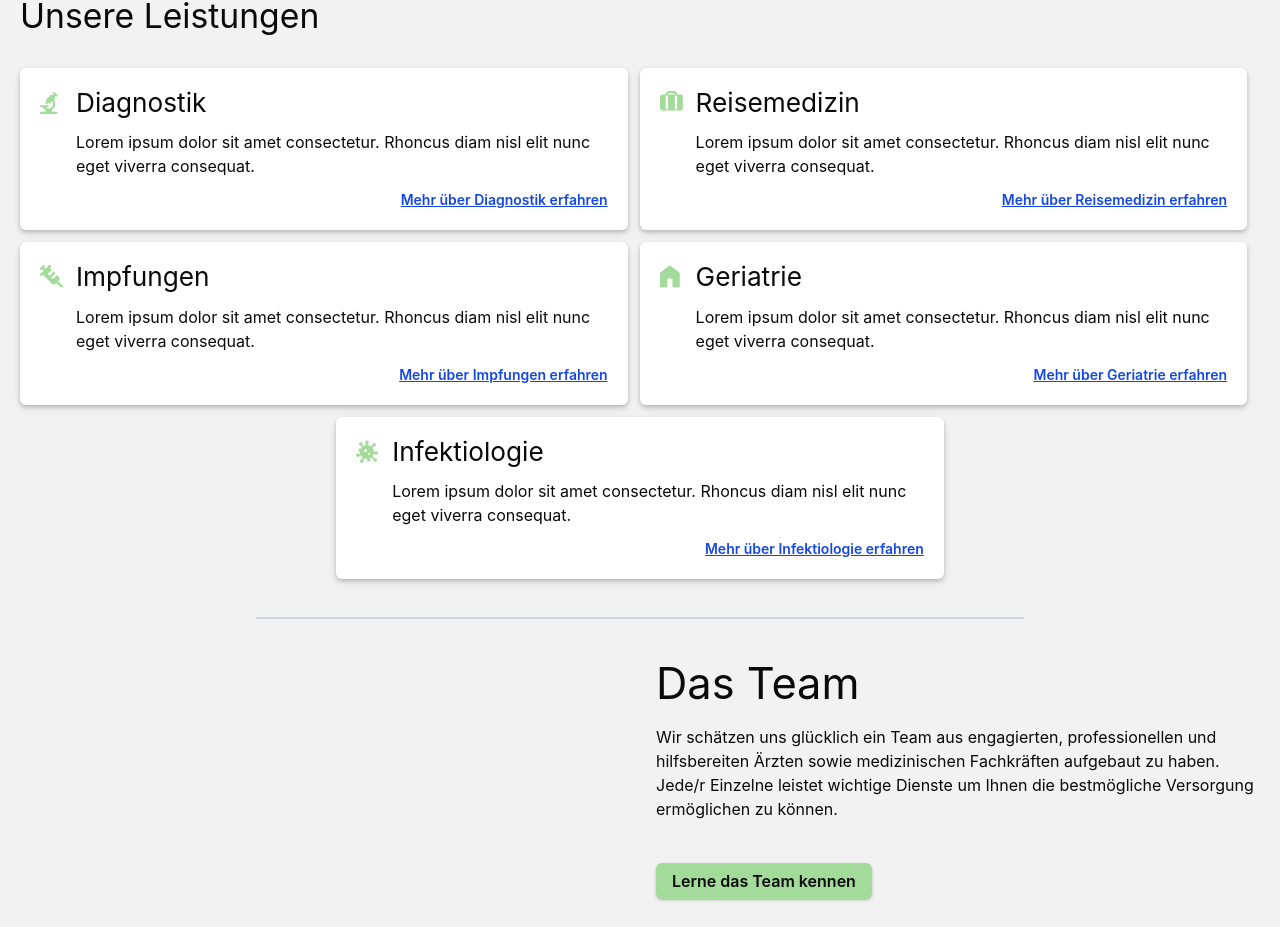
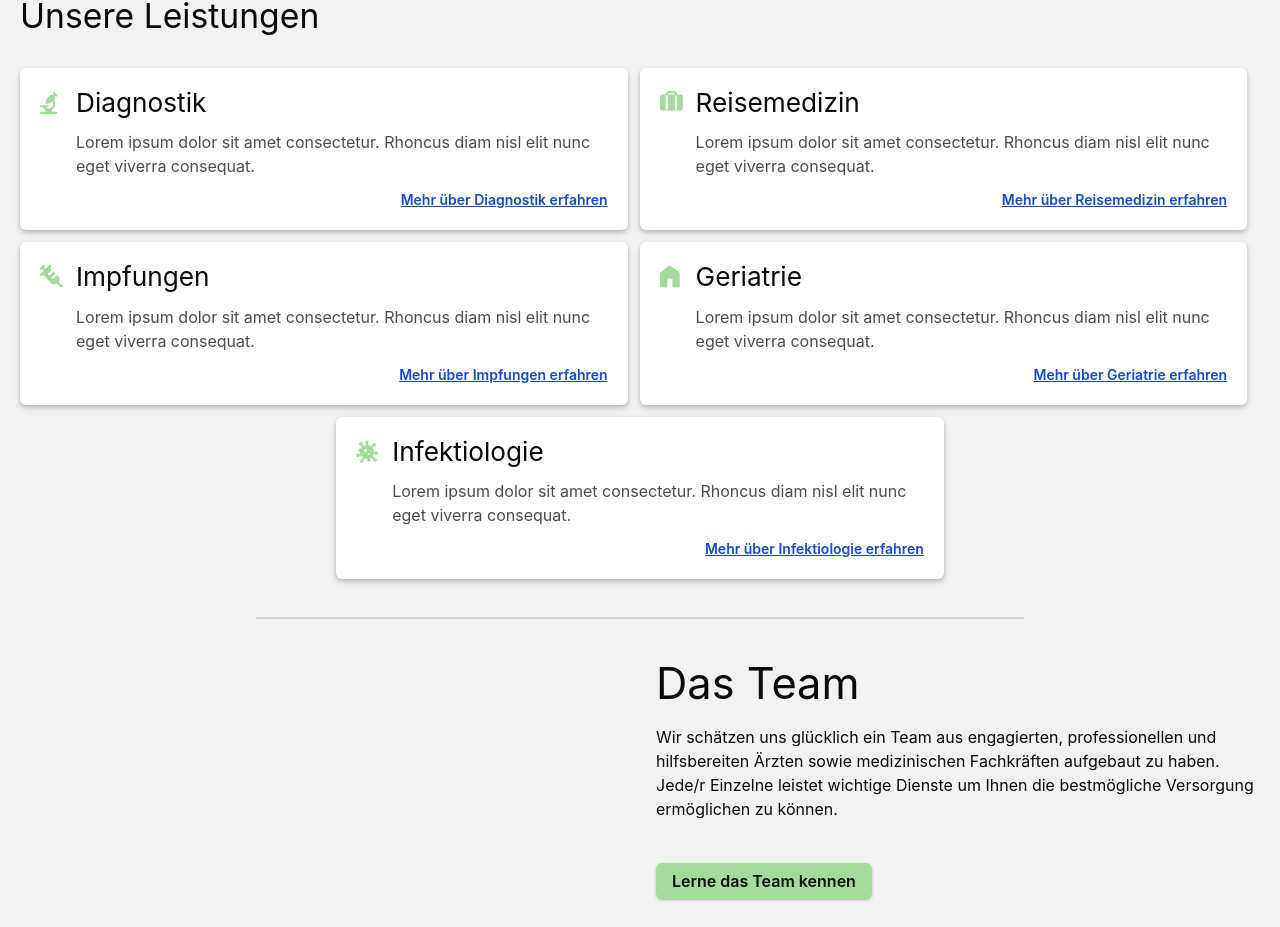
Before and after one commit to ben-me/demo_doctor, a SvelteKit app: page / in a window 1280 px wide. Shown: the part 1939-2866 px from the top of the page. Built offline with nearby package versions, Linux system fonts and the light colour scheme.

Commit message:
refactor: Service overview card paragraph text now lower opacity

```diff
--- a/src/routes/(home)/ServiceOverview.svelte
+++ b/src/routes/(home)/ServiceOverview.svelte
@@ -50,7 +50,7 @@
           <h3 class='text-h4 col-start-2'>
             {service.name}
           </h3>
-          <p class='col-start-2'>{service.description}</p>
+          <p class='col-start-2 text-black/70'>{service.description}</p>
           <a
             class='col-start-2 justify-self-end text-right text-sm font-semibold text-blue-700 underline focus:hover:text-blue-400'
             href={`/leistungen#${service.name.toLocaleLowerCase()}`}
```
